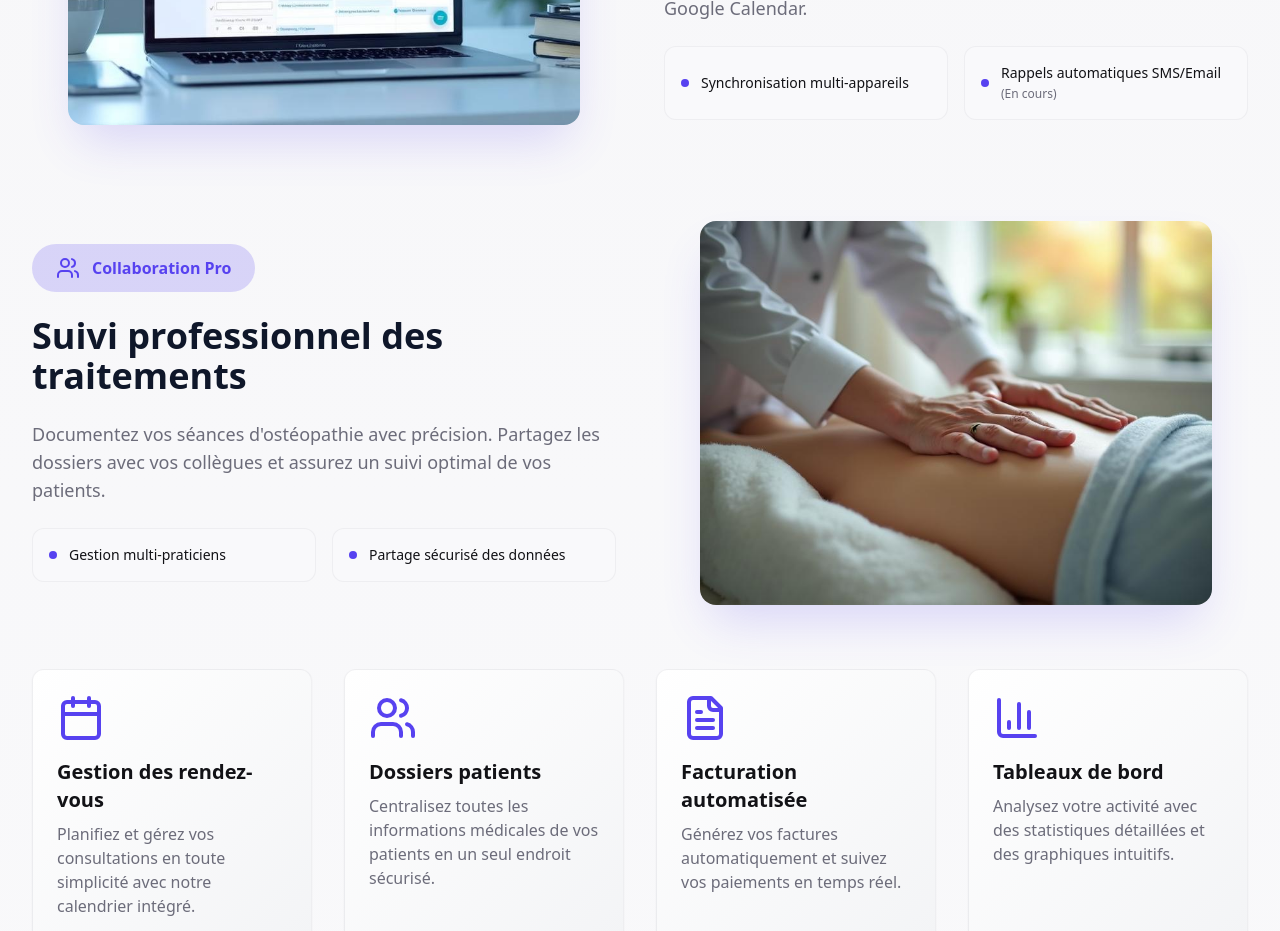
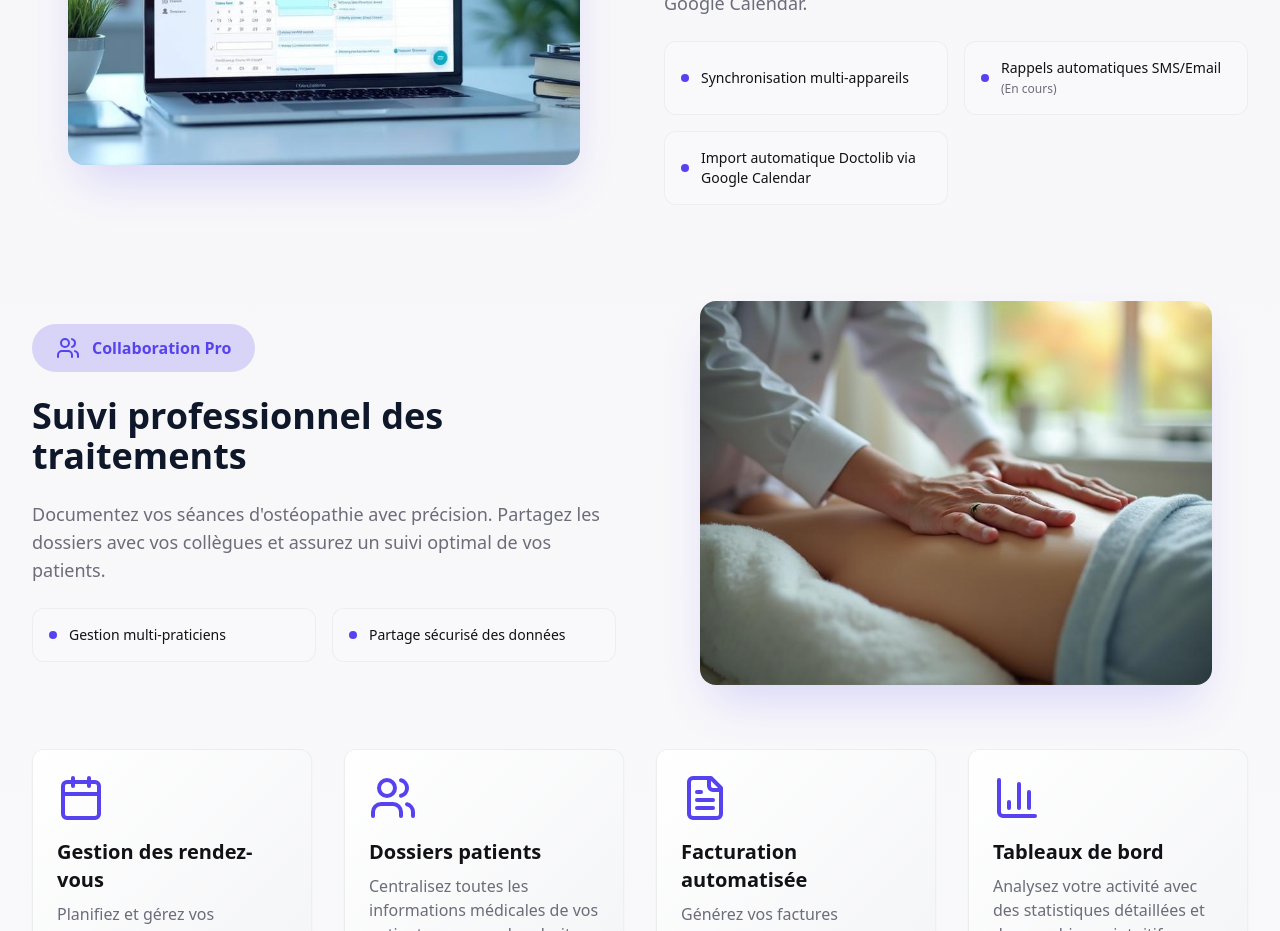
Before and after one commit to FloAFDEV/osteopraxis-app, a React (Vite) app: page / in a window 1280 px wide. Shown: the part 1380-2311 px from the top of the page. Built offline with nearby package versions, Linux system fonts and the light colour scheme; no server answers; the database is empty.

Commit message:
Code edited in Lovable Code Editor
Edited UI in Lovable

```diff
--- a/src/pages/LandingPage.tsx
+++ b/src/pages/LandingPage.tsx
@@ -440,6 +440,13 @@ export default function LandingPage() {
 											<span className="text-xs text-muted-foreground">
 												(En cours)
 											</span>
+										</span>
+									</div>
+									<div className="flex items-center gap-2 sm:gap-3 p-3 sm:p-4 rounded-lg bg-background border border-border/50">
+										<div className="h-2 w-2 bg-primary rounded-full flex-shrink-0"></div>
+										<span className="text-xs sm:text-sm font-medium">
+											Import automatique Doctolib via
+											Google Calendar
 										</span>
 									</div>
 								</div>
```
